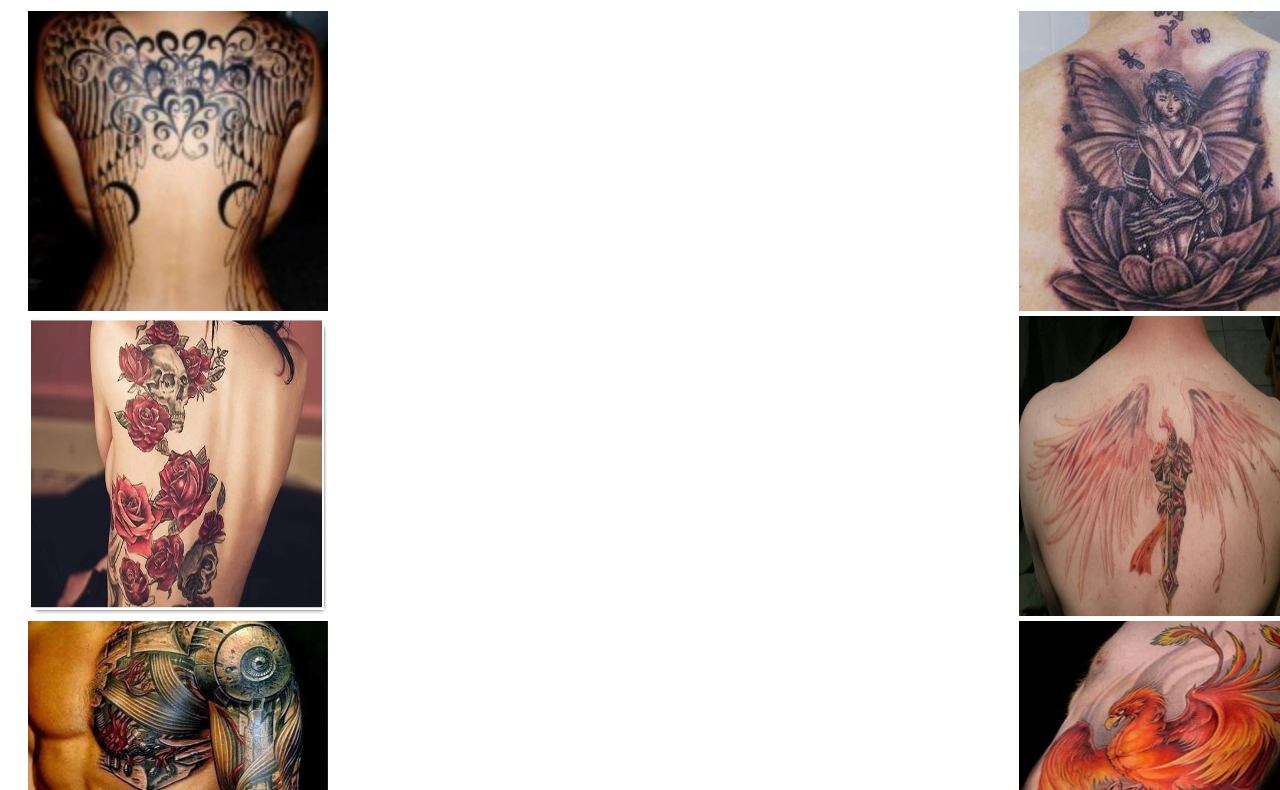
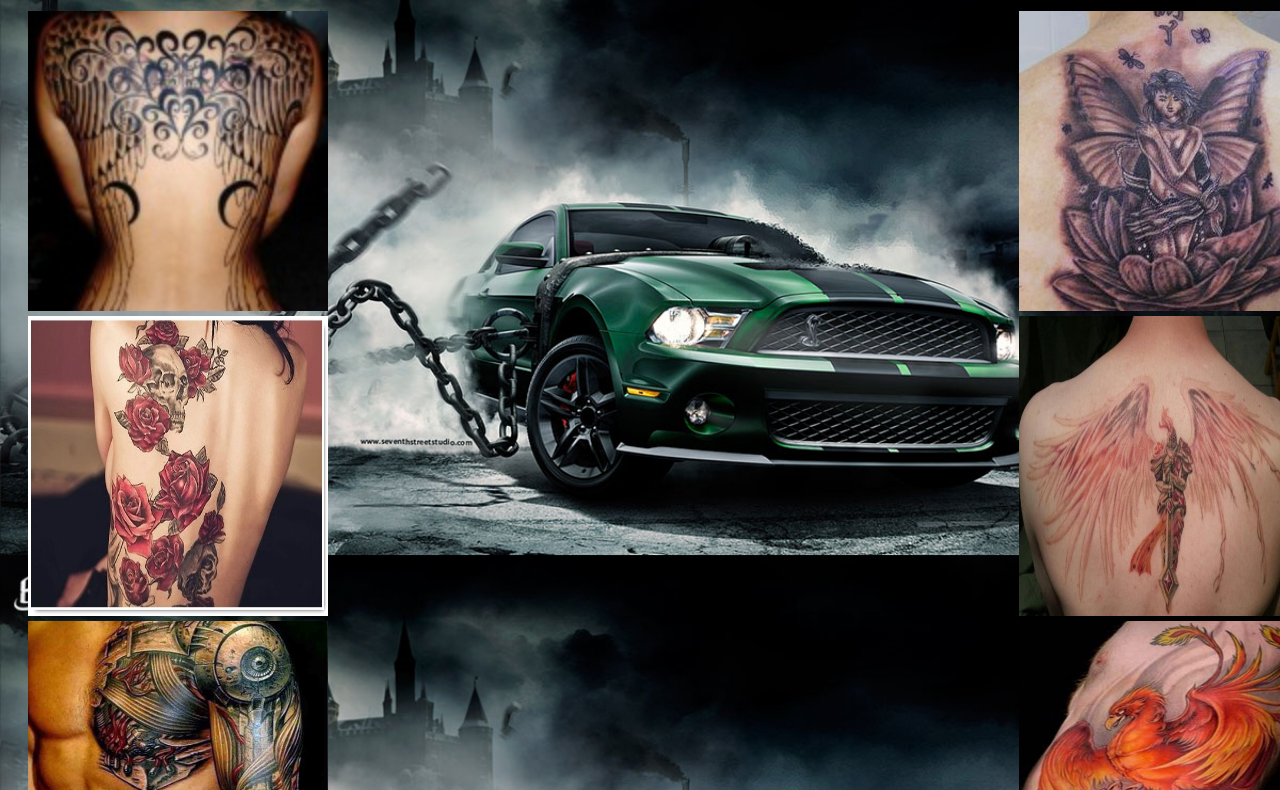
Before and after one commit to angedu59/ma-page-web, a plain HTML site: page index.html in a window 1280 px wide. Shown: the part 85-875 px from the top of the page. Drawn offline with Linux system fonts and the light colour scheme.

Commit message:
Update style.css

```diff
--- a/style.css
+++ b/style.css
@@ -6,7 +6,7 @@ padding-left: 20px;
 }
 
 body{
-  background-image: url(images/fond.jpg);
+  background-image: url(fond.jpg);
 background-size:contain;
 font-family: "Open Sans Condensed", sans-serif;
   color: #0000CD;
```
